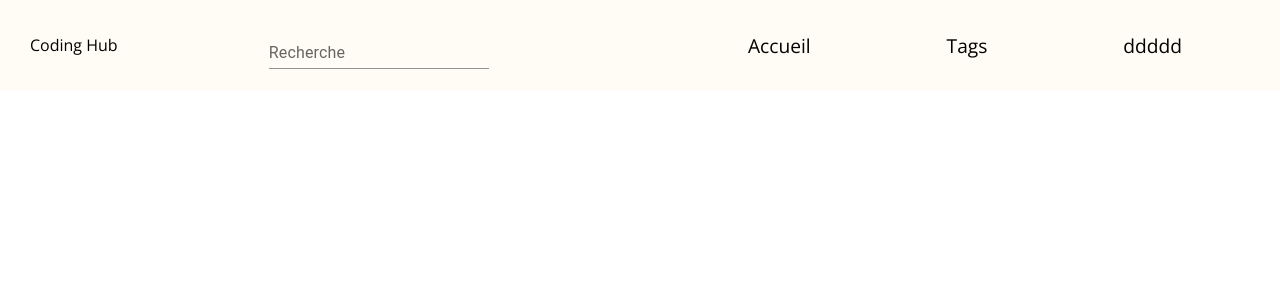
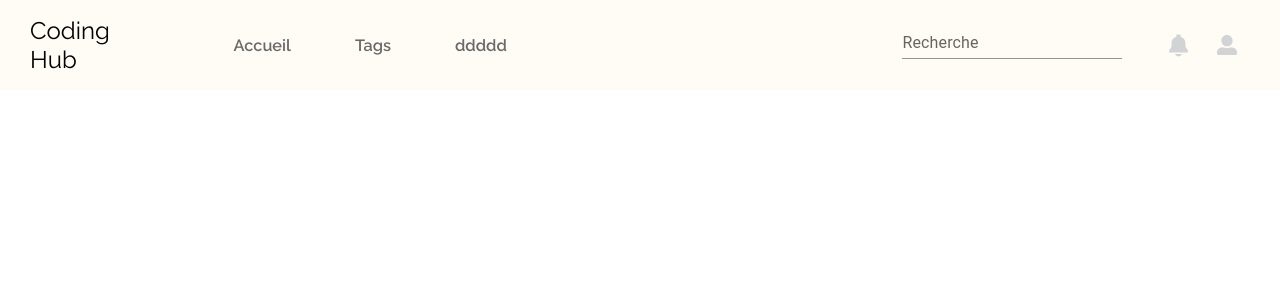
Before and after one commit to AxelDemorest/Coding-Hub, a React (Create React App) app in the folder client/: page / in a window 1280 px wide. Shown: the top 300 px of the page. Built offline with nearby package versions, Linux system fonts and the light colour scheme.

Commit message:
Navigation header
Co-authored-by: Nohan75 <Nohan75@users.noreply.github.com>

```diff
--- a/client/package.json
+++ b/client/package.json
@@ -11,6 +11,7 @@
     "@testing-library/user-event": "^13.5.0",
     "react": "^18.2.0",
     "react-dom": "^18.2.0",
+    "react-icons": "^4.4.0",
     "react-scripts": "5.0.1",
     "styled-components": "^5.3.5",
     "web-vitals": "^2.1.4"
--- a/client/public/index.html
+++ b/client/public/index.html
@@ -7,13 +7,12 @@
       name="description"
       content="Web site created using create-react-app"
     />
-    <link
-      href="https://fonts.googleapis.com/css2?family=Open+Sans:wght@300;400;500;600;700;800&display=swap"
-      rel="stylesheet"
-    />
+    <link rel="preconnect" href="https://fonts.googleapis.com">
+    <link rel="preconnect" href="https://fonts.gstatic.com" crossorigin>
+    <link href="https://fonts.googleapis.com/css2?family=Raleway:wght@300;400;600&display=swap" rel="stylesheet">
     <style>
       * {
-        font-family: "Open Sans", sans-serif;
+        font-family: 'Raleway', sans-serif;
         margin: 0;
       }
     </style>
--- a/client/src/components/navigation/navigation.jsx
+++ b/client/src/components/navigation/navigation.jsx
@@ -1,5 +1,42 @@
 import styled from 'styled-components';
 import TextField from '@mui/material/TextField';
+import { IoNotificationsSharp } from 'react-icons/io5';
+import { FaUserAlt } from 'react-icons/fa';
+
+const Navigation = () => {
+    return (
+        <Nav className='navigation'>
+            <LeftNavigation>
+                <WebSiteIcon>Coding Hub</WebSiteIcon>
+                <NavItems className='navItems'>
+                    <NavLink className="navlink">Accueil</NavLink>
+                    <NavLink className="navlink">Tags</NavLink>
+                    <NavLink className="navlink">ddddd</NavLink>
+                </NavItems>
+            </LeftNavigation>
+            <RightNavigation>
+                <SearchInput>
+                    <TextField
+                        id="standard-search"
+                        label="Recherche"
+                        type="search"
+                        variant="standard"
+                    />
+                </SearchInput>
+                <ListIcons>
+                    <IoNotificationsSharp style={{ color: '#D1D3D5', fontSize: '25px' }} />
+                    <FaUserAlt style={{ color: '#D1D3D5', fontSize: '20px', marginTop: '2px' }} />
+                </ListIcons>
+            </RightNavigation>
+        </Nav>
+    )
+}
+
+const WebSiteIcon = styled.h2`
+    font-size: '45px';
+    font-weight: 400;
+    width: 30%;
+`
 
 const Nav = styled.nav`
     display: flex;
@@ -10,42 +47,43 @@ const Nav = styled.nav`
     align-items: center;
 `
 
-const NavBar = styled.div`
+const LeftNavigation = styled.div`
     display: flex;
     width: 50%;
 `
+
+const RightNavigation = styled.div`
+    display: flex;
+    justify-content: end;
+    align-items: center;
+    width: 50%;
+`
+
+const SearchInput = styled.div`
+    margin-bottom: 20px;
+    margin-right: 30px;
+`
+
 const NavItems = styled.ul`
     display: flex;
     width: 100%;
-    justify-content: space-around;
+    justify-content: start;
+    align-items: center;
 `
 
 const NavLink = styled.li`
-    margin: 0 1rem;
-    font-size: 1.2rem;
+    margin: 0 2rem;
+    font-size: 1.02rem;
+    font-weight: 600;
     list-style: none;
     cursor: pointer;
+    color: #696969;
 `
 
-const Navigation = () => {
-    return (
-        <Nav className='navigation'>
-            <div className="logo">Coding Hub</div>
-            <TextField
-                id="standard-search"
-                label="Recherche"
-                type="search"
-                variant="standard"
-            />
-            <NavBar className="navbar">
-                <NavItems className='navItems'>
-                    <NavLink className="navlink">Accueil</NavLink>
-                    <NavLink className="navlink">Tags</NavLink>
-                    <NavLink className="navlink">ddddd</NavLink>
-                </NavItems>
-            </NavBar>
-        </Nav>
-    )
-}
+const ListIcons = styled.div`
+    display: flex;
+    justify-content: space-around;
+    width: 16%;
+`
 
 export default Navigation
```
Also changed, not shown: 1 other file (tests, documents, lock files or other folders).
